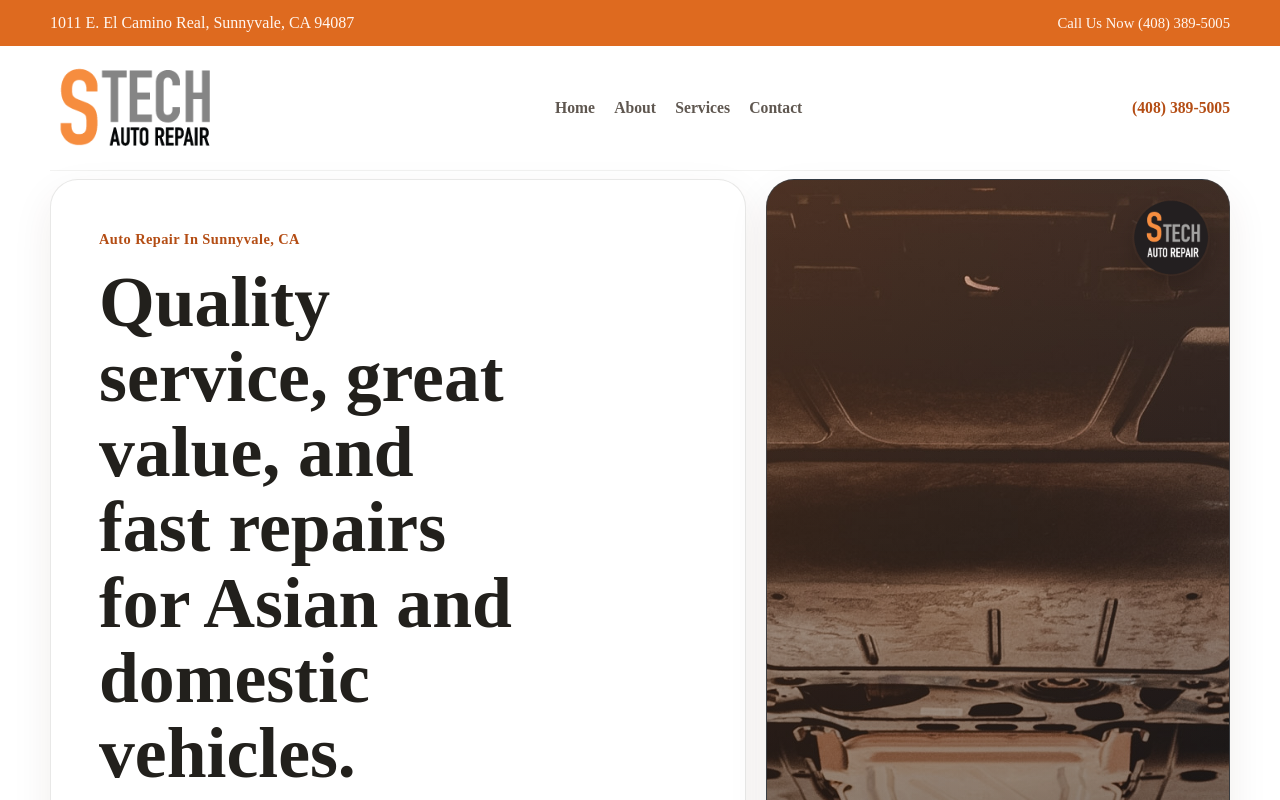
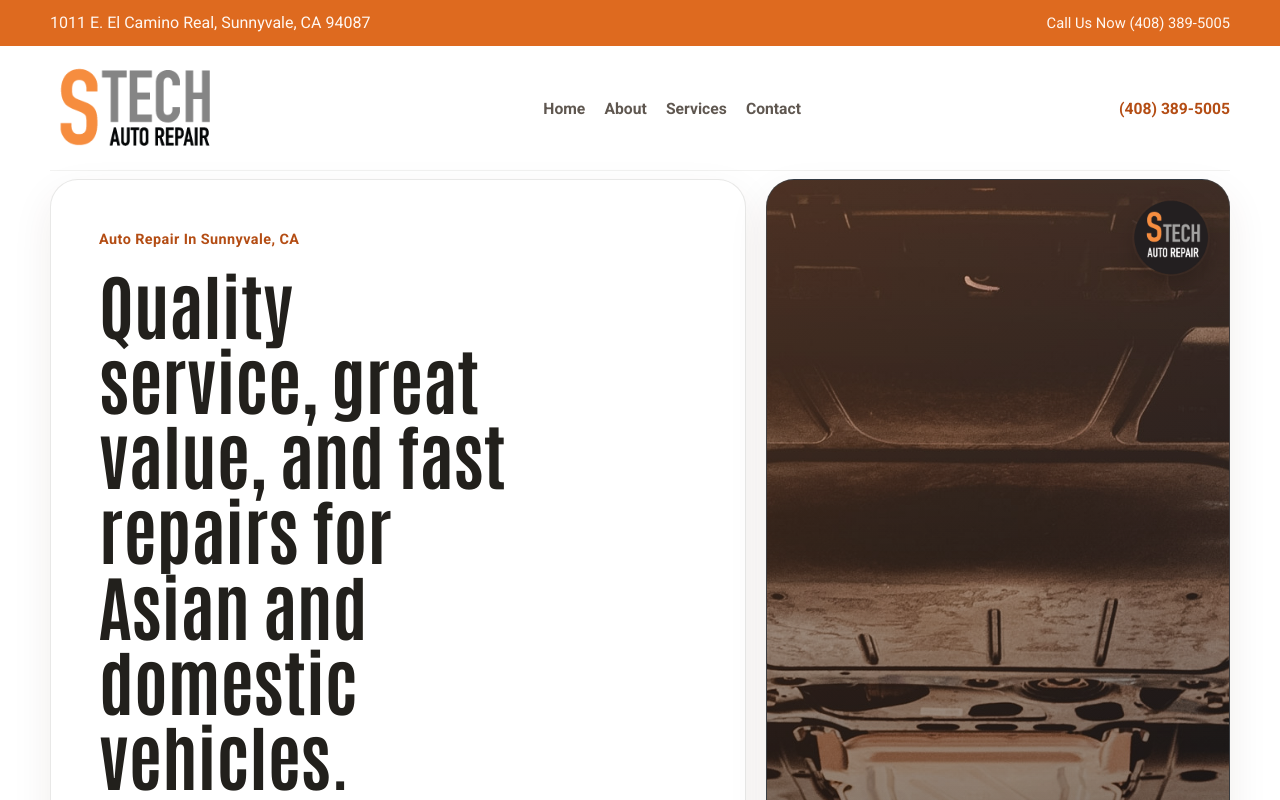
Before and after one commit to DietmarSZ/stechherman, a Next.js app: page / in a window 1280 px wide. Shown: the top 800 px of the page. Built offline with nearby package versions, Linux system fonts and the light colour scheme.

Commit message:
Apply heading and body fonts directly

```diff
--- a/src/app/globals.css
+++ b/src/app/globals.css
@@ -13,8 +13,6 @@
   --radius-lg: 28px;
   --radius-md: 20px;
   --radius-sm: 14px;
-  --sans: var(--font-body), "Helvetica Neue", "Segoe UI", sans-serif;
-  --heading: var(--font-heading), "Helvetica Neue", "Arial Narrow", sans-serif;
 }
 
 * {
@@ -30,7 +28,7 @@ body {
   min-height: 100vh;
   background: #ffffff;
   color: var(--ink);
-  font-family: var(--sans);
+  font-family: var(--font-body), "Helvetica Neue", "Segoe UI", Arial, sans-serif;
 }
 
 a {
@@ -204,7 +202,7 @@ h1,
 h2,
 h3 {
   margin: 0;
-  font-family: var(--heading);
+  font-family: var(--font-heading), "Helvetica Neue", "Arial Narrow", Arial, sans-serif;
   line-height: 1.05;
   letter-spacing: 0;
   font-weight: 700;
```
